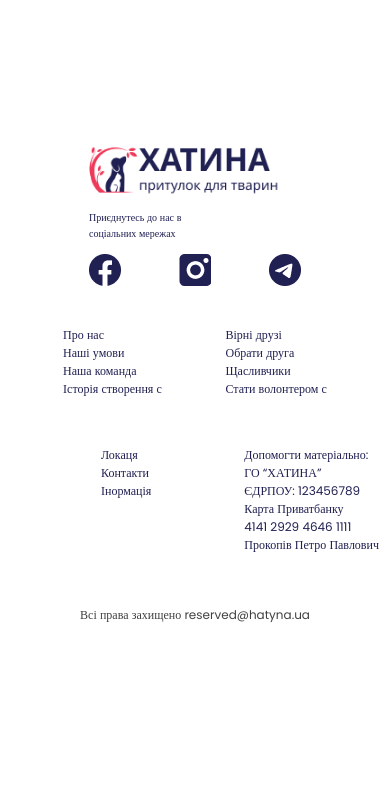
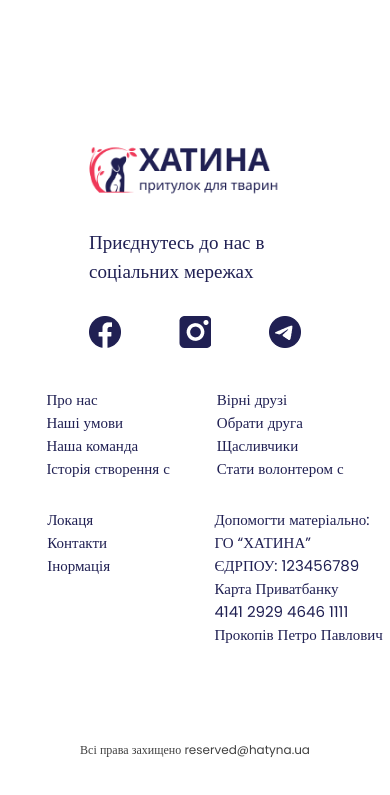
Before and after one commit to AndriyBliduy/Hatyna, a plain HTML site: page index.html in a window 390 px wide. Shown: the part 6466-7261 px from the top of the page. Before the commit the page ends 7130 px from the top, so only its background shows below. Drawn offline with Linux system fonts and the light colour scheme.

Commit message:
lastTest

```diff
--- a/css/main.css
+++ b/css/main.css
@@ -1004,6 +1004,13 @@ body {
 
 }
 
+@media screen and (max-width: 320px) {
+    .HatunaPhotoS {
+        width: 140%;
+    }
+
+}
+
 @media screen and (max-width: 1024px) {
     .TxTelementsBlue {
         font-size: 17px;
@@ -1284,7 +1291,6 @@ body {
 }
 
 @media screen and (max-width: 768px) {
-
     .buttonshowmore {
         width: 390px;
         height: 80px;
@@ -1293,7 +1299,6 @@ body {
 }
 
 @media screen and (max-width: 425px) {
-
     .buttonshowmore {
         width: 340px;
         height: 71px;
@@ -1301,8 +1306,16 @@ body {
 
 }
 
-@media screen and (max-width: 768px) {
-
+@media screen and (max-width: 320px) {
+
+    .buttonshowmore {
+        width: 250px;
+        height: 61px;
+    }
+
+}
+
+@media screen and (max-width: 768px) {
     .Txtshowmore {
         font-size: 28px;
     }
@@ -1310,9 +1323,17 @@ body {
 }
 
 @media screen and (max-width: 425px) {
-
     .Txtshowmore {
         font-size: 22px;
+
+    }
+
+}
+
+@media screen and (max-width: 320px) {
+    .Txtshowmore {
+        font-size: 10px;
+
     }
 
 }
@@ -1681,9 +1702,30 @@ body {
 
 }
 
+@media screen and (max-width: 2560px) {
+    .subTxttitleFooter {
+        font-size: 21px;
+    }
+
+}
+
+@media screen and (max-width: 1440px) {
+    .subTxttitleFooter {
+        font-size: 19px;
+    }
+
+}
+
 @media screen and (max-width: 768px) {
     .subTxttitleFooter {
         font-size: 10px;
+    }
+
+}
+
+@media screen and (max-width: 425px) {
+    .subTxttitleFooter {
+        font-size: 19px;
     }
 
 }
@@ -1695,6 +1737,20 @@ body {
 
 }
 
+@media screen and (max-width: 2560px) {
+    .blocktitleFooter {
+        width: 464px;
+    }
+
+}
+
+@media screen and (max-width: 2560px) {
+    .blocktitleFooter {
+        width: 464px;
+    }
+
+}
+
 @media screen and (max-width: 768px) {
     .blocktitleFooter {
         gap: 12px;
@@ -1703,8 +1759,30 @@ body {
 }
 
 @media screen and (max-width: 768px) {
+    .blocktitleFooter {
+        gap: 30px;
+        width: 212px;
+    }
+
+}
+
+@media screen and (max-width: 768px) {
     .TxTfooter {
         font-size: 12px;
+    }
+
+}
+
+@media screen and (max-width: 425px) {
+    .TxTfooter {
+        font-size: 15px;
+    }
+
+}
+
+@media screen and (max-width: 1440px) {
+    .FooterTop {
+        gap: 0px;
     }
 
 }
@@ -1714,6 +1792,7 @@ body {
         flex-direction: column;
         justify-content: center;
         align-items: center;
+        gap: 40px;
     }
 
 }
@@ -1728,43 +1807,6 @@ body {
     }
 }
 
-@media screen and (max-width: 425px) {
-    .blockTXTfooteR {
-        display: flex;
-        flex-direction: row;
-        height: 160px;
-        justify-content: space-evenly;
-        gap: 16px;
-
-    }
-
-}
-
-@media screen and (max-width: 768px) {
-    .blockTXTfooteR {
-        display: flex;
-        flex-direction: row;
-        gap: 76px;
-    }
-
-}
-
-@media screen and (max-width: 1440px) {
-    .blockTXTfooteR {
-        display: flex;
-        gap: 255px;
-        margin-left: 90px;
-    }
-}
-
-@media screen and (max-width: 375px) {
-    .blockTXTfooteR {
-        display: flex;
-        gap: 255px;
-        margin-left: 20px;
-    }
-}
-
 @media screen and (max-width: 2560px) {
     .blockTXTfooteR {
         display: flex;
@@ -1773,23 +1815,34 @@ body {
     }
 }
 
-@media screen and (max-width: 425px) {
-    .blocksubTxTfooter {
-        flex-direction: column;
-
-    }
-
-}
-
-@media screen and (max-width: 425px) {
-    .blocksubTxTfooteR {
-        flex-direction: column;
+@media screen and (max-width: 1440px) {
+    .blockTXTfooteR {
         display: flex;
-
-
-    }
-
-}
+        gap: 255px;
+        margin-left: 0px;
+    }
+}
+
+@media screen and (max-width: 768px) {
+    .blockTXTfooteR {
+        display: flex;
+        flex-direction: row;
+        gap: 76px;
+    }
+
+}
+
+@media screen and (max-width: 425px) {
+    .blockTXTfooteR {
+        display: flex;
+        flex-direction: row;
+
+    }
+
+}
+
+
+
 
 @media screen and (max-width: 2560px) {
     .blocksubTxTfooteR {
@@ -1798,6 +1851,64 @@ body {
 
     }
 
+}
+
+@media screen and (max-width: 425px) {
+    .blocksubTxTfooter {
+        flex-direction: column;
+
+    }
+}
+
+@media screen and (max-width: 425px) {
+    .blocksubTxTfooteR {
+        flex-direction: column;
+        display: flex;
+        margin-right: -27px;
+    }
+
+}
+
+@media screen and (max-width: 375px) {
+    .blocksubTxTfooteR {
+        display: flex;
+        margin-right: -7px;
+    }
+}
+
+@media screen and (max-width: 2560px) {
+    .blocksubTxTfooteRR {
+        flex-direction: column;
+        display: flex;
+
+    }
+
+}
+
+@media screen and (max-width: 425px) {
+    .blocksubTxTfooteRR {
+        flex-direction: column;
+        display: flex;
+        margin-right: -40px;
+    }
+
+}
+
+@media screen and (max-width: 375px) {
+    .blocksubTxTfooteRR {
+        flex-direction: column;
+        display: flex;
+        margin-right: -39px;
+    }
+
+}
+
+@media screen and (max-width: 375px) {
+    .blockTXTfooteRR {
+        display: flex;
+        gap: 255px;
+        margin-left: 20px;
+    }
 }
 
 @media screen and (max-width: 768px) {
@@ -1822,3 +1933,8 @@ body {
     }
 
 }
+
+@media screen and (max-width: 425px) {
+    .blockPhotoOurTermsC {}
+
+}
--- a/index.html
+++ b/index.html
@@ -281,7 +281,7 @@
                     <a href="#" class="TxTfooter">Контакти</a>
                     <a href="#" class="TxTfooter">Інормація</a>
                 </div>
-                <div href="#" class="blocksubTxTfooteR">
+                <div href="#" class="blocksubTxTfooteRR">
                     <a href="#" class="TxTfooter">Допомогти матеріально:</a>
                     <a href="#" class="TxTfooter">ГО “ХАТИНА”</a>
                     <a href="#" class="TxTfooter">ЄДРПОУ: 123456789</a>
```
